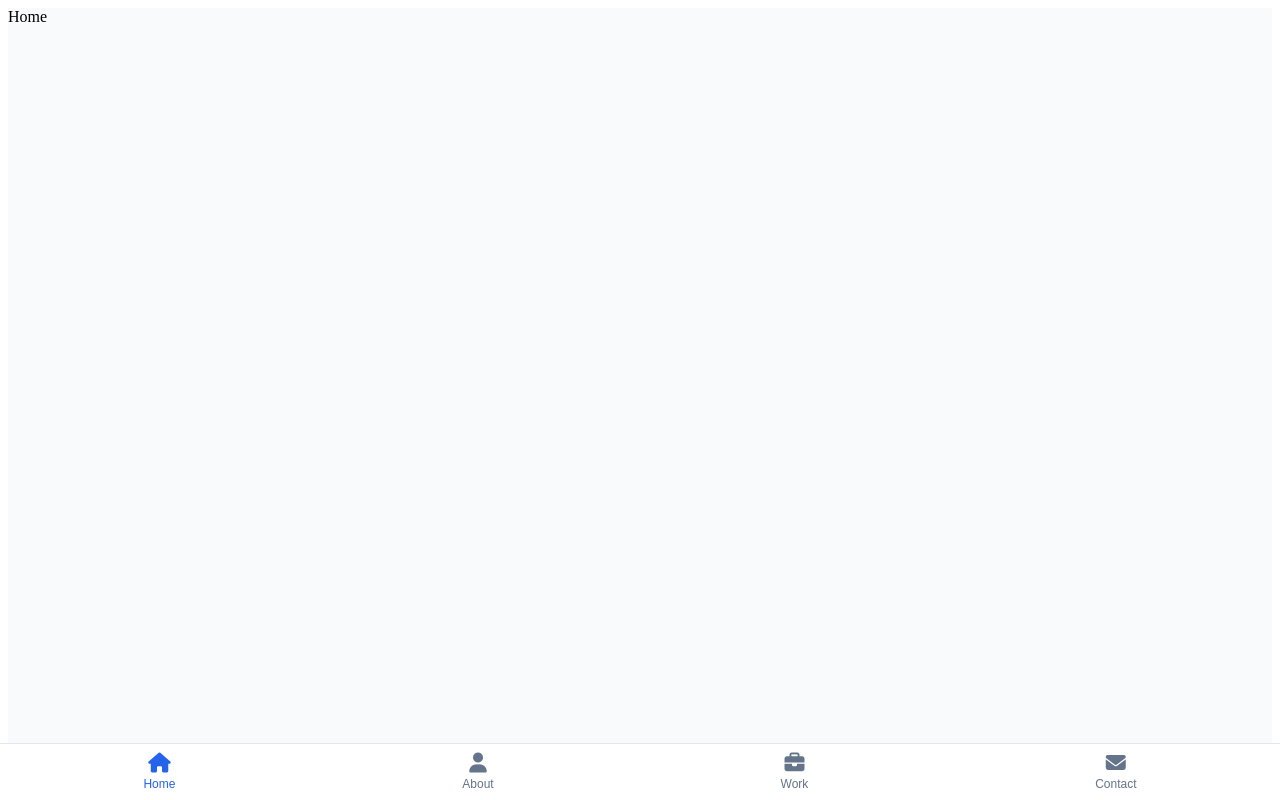
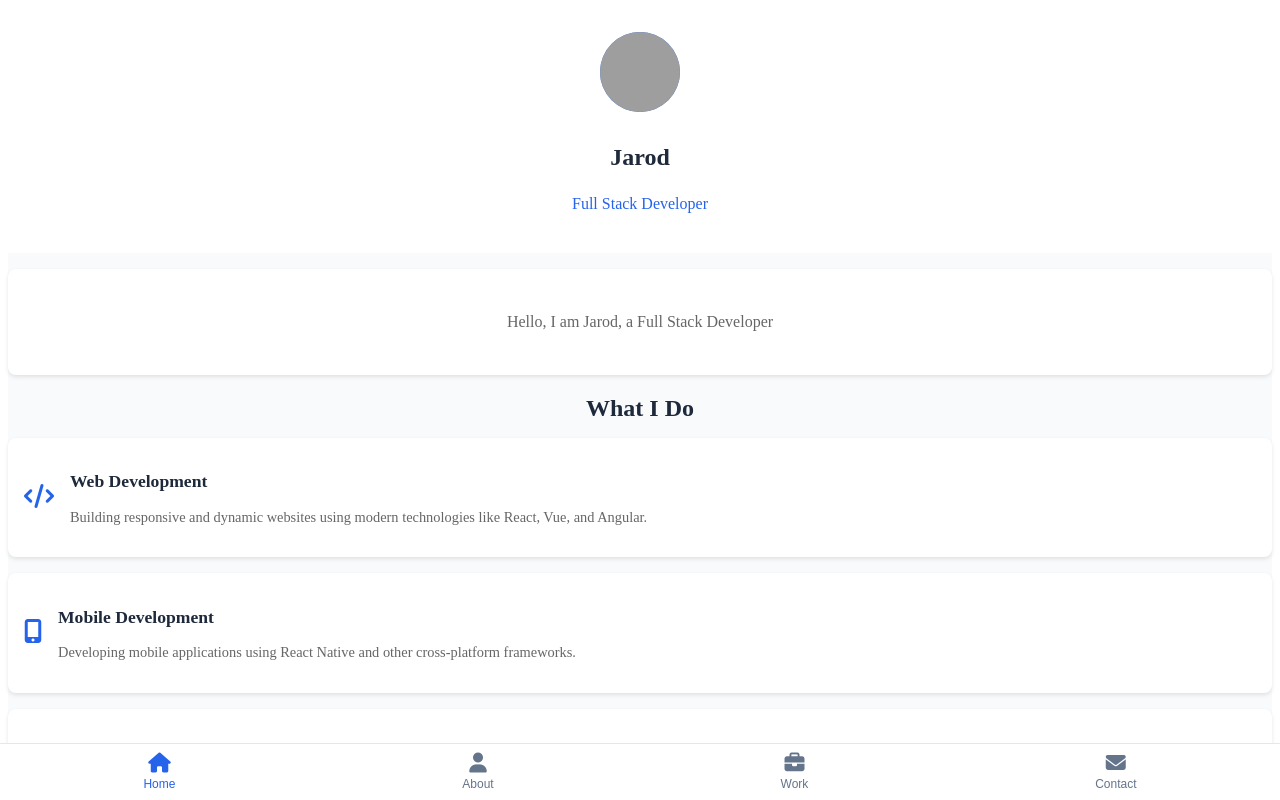
Before and after one commit to JaRoD41/jarod-react-portfolio, a React (Vite) app: page / in a window 1280 px wide. Shown: the top 800 px of the page. Built offline with nearby package versions, Linux system fonts and the light colour scheme; grey boxes are pictures that could not be loaded.

Commit message:
premier jet onglet Home OK

```diff
--- a/src/components/Home/Header/header.css
+++ b/src/components/Home/Header/header.css
@@ -10,7 +10,7 @@
     width: 80px;
     height: 80px;
     border-radius: 50%;
-    background-color: #2563eb;
+    background-color: var(--color-primary);
     margin-bottom: 1rem;
     overflow: hidden;
 }
@@ -25,10 +25,10 @@
     font-size: 1.5rem;
     font-weight: 600;
     margin-bottom: 0.5rem;
-    color: #1e293b;
+    color: var(--color-secondary);
 }
 
 .title {
     font-size: 1rem;
-    color: #2563eb;
+    color: var(--color-primary);
 }
--- a/src/components/Home/Home.jsx
+++ b/src/components/Home/Home.jsx
@@ -1,6 +1,15 @@
+import Header from './Header/Header'
+import WelcomeCard from './WelcomeCard/WelcomeCard'
+import Services from './Services/Services'
+import services from '../../data/services.json'
+
 const Home = () => {
-  return (
-    <div>Home</div>
-  )
+	return (
+		<div className='home'>
+			<Header name='Jarod' title='Full Stack Developer' imgUrl='https://avatars.githubusercontent.com/u/10406206?v=4' />
+			<WelcomeCard message='Hello, I am Jarod, a Full Stack Developer' />
+			<Services services={services} />
+		</div>
+	)
 }
 export default Home
--- a/src/components/Home/Services/Services.jsx
+++ b/src/components/Home/Services/Services.jsx
@@ -2,16 +2,17 @@ import './Services.css'
 
 const Services = ({ services }) => {
 	return (
-		<section className='services'>
-			<h2>What I do</h2>
-
+		<section className='services-section'>
+			<h2 className='section-title'>What I Do</h2>
 			{services.map((service, index) => (
 				<div key={index} className='service-card'>
 					<div className='service-icon'>
-						<i className='fas fa-mobile-alt'></i>
+						<i className={service.icon}></i>
 					</div>
-					<h3>{service.title}</h3>
-					<p>{service.description}</p>
+					<div className='service-content'>
+						<h3 className='service-title'>{service.title}</h3>
+						<p className='service-description'>{service.description}</p>
+					</div>
 				</div>
 			))}
 		</section>
--- a/src/components/Home/Services/services.css
+++ b/src/components/Home/Services/services.css
@@ -1,25 +1,40 @@
-.services {
-    padding: 1rem;
+.services-section {
+    margin-top: 1rem;
 }
 
-.services h2 {
-    font-size: 1.25rem;
+.section-title {
+    font-size: 1.5rem;
+    font-weight: 600;
     margin-bottom: 1rem;
-    color: #1e293b;
+    text-align: center;
+    color: var(--color-secondary);
 }
 
 .service-card {
-    background: white;
-    border-radius: 0.5rem;
+    background: var(--color-card);
+    border-radius: var(--border-radius);
     padding: 1rem;
     margin-bottom: 1rem;
-    box-shadow: 0 1px 3px rgba(0, 0, 0, 0.1);
+    box-shadow: var(--box-shadow);
     display: flex;
     align-items: center;
     gap: 1rem;
 }
 
 .service-icon {
-    color: #2563eb;
     font-size: 1.5rem;
+    color: var(--color-primary);
 }
+
+.service-title {
+    font-size: 1.1rem;
+    font-weight: 600;
+    margin-bottom: 0.5rem;
+    color: var(--color-secondary);
+}
+
+.service-description {
+    color: var(--color-text-light);
+    font-size: 0.9rem;
+    line-height: 1.4;
+}
--- a/src/components/Home/WelcomeCard/welcomeCard.css
+++ b/src/components/Home/WelcomeCard/welcomeCard.css
@@ -1,13 +1,13 @@
 .welcome-card {
-    background: white;
-    border-radius: 0.5rem;
+    background: var(--color-card);
+    border-radius: var(--border-radius);
     padding: 1.5rem;
-    margin: 1rem;
-    box-shadow: 0 1px 3px rgba(0, 0, 0, 0.1);
+    margin: 1rem 0;
+    box-shadow: var(--box-shadow);
     text-align: center;
 }
 
 .welcome-card p {
-    color: #64748b;
+    color: var(--color-text-light);
     line-height: 1.6;
 }
--- /dev/null
+++ b/src/data/services.json
@@ -0,0 +1,27 @@
+[
+	{
+		"title": "Web Development",
+		"description": "Building responsive and dynamic websites using modern technologies like React, Vue, and Angular.",
+		"icon": "fas fa-code"
+	},
+	{
+		"title": "Mobile Development",
+		"description": "Developing mobile applications using React Native and other cross-platform frameworks.",
+		"icon": "fas fa-mobile-alt"
+	},
+	{
+		"title": "Data Science",
+		"description": "Analyzing and interpreting complex data sets using statistical models and machine learning algorithms.",
+		"icon": "fas fa-database"
+	},
+	{
+		"title": "UI/UX Design",
+		"description": "Creating visually appealing and user-friendly interfaces for web and mobile applications.",
+		"icon": "fas fa-paint-brush"
+	},
+	{
+		"title": "Backend Development",
+		"description": "Building robust and scalable backend systems using Node.js, Express.js, and other server-side technologies.",
+		"icon": "fas fa-server"
+	}
+]
```
